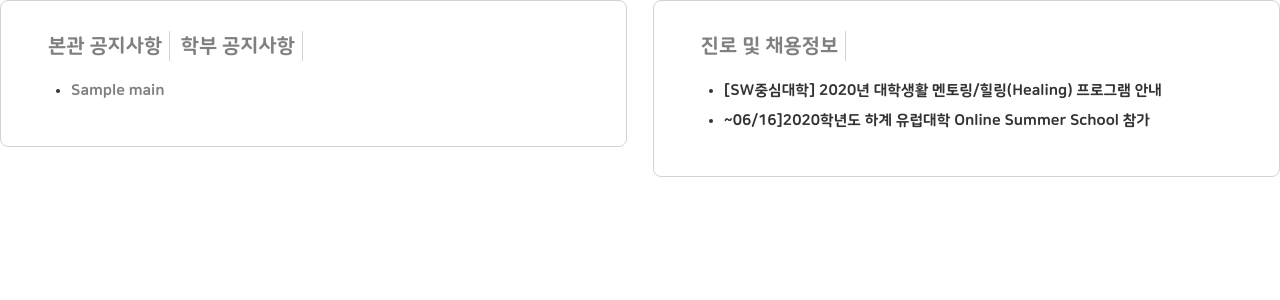
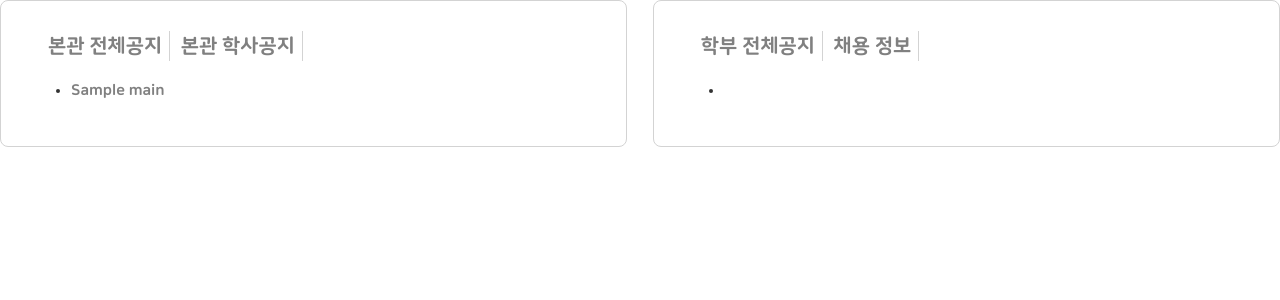
Before and after one commit to jjangsungwon/Web-Project, a Flask app: page /notice in a window 1280 px wide. Shown: the top 300 px of the page. Run offline with Flask 2, Linux system fonts and the light colour scheme; tables that the repository leaves empty hold one stand-in row (values such as "Sample post"); some libraries are stand-ins or nearby versions.

Commit message:
공지사항 박스 새로 추가(본관, 학부 분리)

```diff
--- a/templates/notice.html
+++ b/templates/notice.html
@@ -97,19 +97,19 @@
 
     <div id="content" style="max-width:1400px; margin:0 auto;">
         <!-- 페이지 배너 -->
-        <!-- 뉴스 영역 1(본관, 학부 공지) -->
+        <!-- 뉴스 영역 1(본관 전체공지, 본관 학부공지) -->
         <div id="news1" class="newsSection" style="float:left;">
             <div class="innerSection">
                 <div class="tabSection">
                     <ul class="tabSection ul">
                         <li class="tabSection li">
                             <a onclick="news_content1();">
-                                <span style="margin-left:-30px">본관 공지사항</span>
+                                <span style="margin-left:-30px">본관 전체공지</span>
                             </a>
                         </li>
                         <li>
                             <a onclick="news_content2();">
-                                <span>학부 공지사항</span>
+                                <span>본관 학사공지</span>
                             </a>
                         </li>
                     </ul>
@@ -136,25 +136,34 @@
             </div>
         </div>
 
-        <!-- 뉴스 영역 2(채용정보 공지) -->
+        <!-- 뉴스 영역 2(학부 전체공지, 학부 채용정보) -->
         <div id="news2" class="newsSection" style="float:right">
             <div class="innerSection">
                 <div class="tabSection">
                     <ul class="tabSection ul">
                         <li class="tabSection li">
-                            <a>
-                                <span style="margin-left:-30px">진로 및 채용정보</span>
+                            <a onclick="news_content3();">
+                                <span style="margin-left:-30px">학부 전체공지</span>
+                            </a>
+                        </li>
+                        <li>
+                            <a onclick="news_content4();">
+                                <span>채용 정보</span>
                             </a>
                         </li>
                     </ul>
-                    <!-- 본관 혹은 학부 공지 컨텐츠 박스 -->
+                    <!-- 학부 공지 및 채용정보 컨텐츠 박스 -->
                     <div id="news_content3" class="newsContentSection" style="display:block">
                         <ul>
                             <li>
-                                [SW중심대학] 2020년 대학생활 멘토링/힐링(Healing) 프로그램 안내
+                                <a></a>
                             </li>
+                        </ul>
+                    </div>
+                    <div id="news_content4" class="newsContentSection" style="display:none">
+                        <ul>
                             <li>
-                                ~06/16]2020학년도 하계 유럽대학 Online Summer School 참가
+                                <a></a>
                             </li>
                         </ul>
                     </div>
@@ -170,6 +179,7 @@
 var $news_content1 = $('#news_content1');
 var $news_content2 = $('#news_content2');
 var $news_content3 = $('#news_content3');
+var $news_content4 = $('#news_content4');
 
 function news_content1(){
     $news_content1.css("display","block");
@@ -179,6 +189,15 @@ function news_content2(){
     $news_content1.css("display","none");
     $news_content2.css("display","block");
 }
+function news_content3(){
+    $news_content3.css("display","block");
+    $news_content4.css("display","none");
+}
+function news_content4(){
+    $news_content3.css("display","none");
+    $news_content4.css("display","block");
+}
+
 </script>
 
 </html>
```
